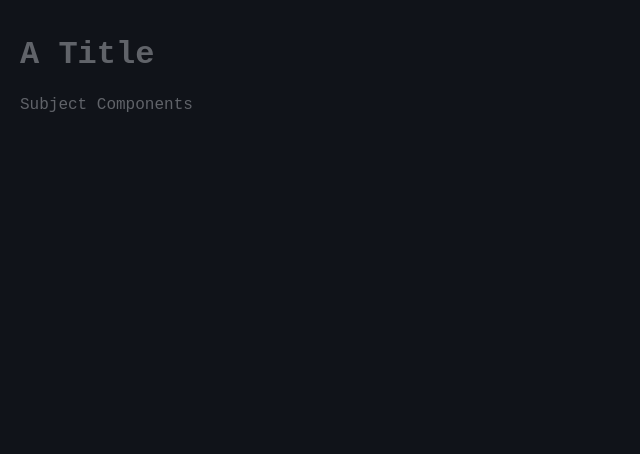
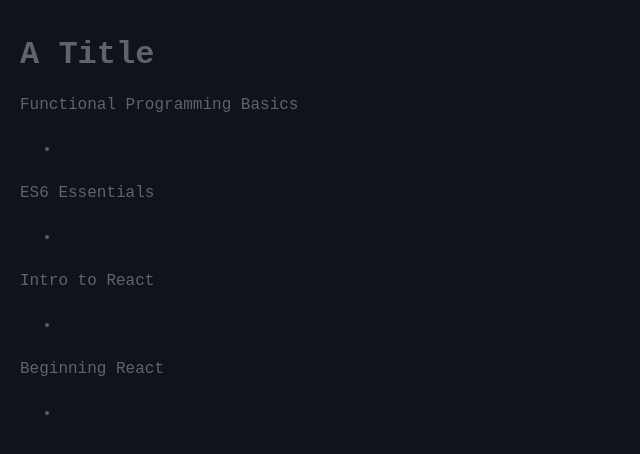
Before and after one commit to Roman-KO/notes, a React (Create React App) app: page / in a window 1280 px wide. Shown: the top 454 px of the page, without its empty margins (0-640 px from the left). Built offline with nearby package versions, Linux system fonts and the light colour scheme.

Commit message:
Rendering unique subjects.

```diff
--- a/src/App.js
+++ b/src/App.js
@@ -66,7 +66,10 @@ class App extends Component {
         return (
             <div>
                 <h1>A Title</h1>
-                <Subject />
+                <Subject subject={this.state.resources[0].subject}/>
+                <Subject subject={this.state.resources[1].subject}/>
+                <Subject subject={this.state.resources[2].subject}/>
+                <Subject subject={this.state.resources[3].subject}/>
             </div>
         );
     }
--- a/src/Subject.js
+++ b/src/Subject.js
@@ -8,9 +8,14 @@ export default class Subject extends Component {
 	// Event Handlers
 	render() {
 		return(
-			<p>
-				Subject Components
-			</p>
+			<div>
+				{this.props.subject}
+				<ul>
+					<li>
+						<a href=""></a>
+					</li>
+				</ul>
+			</div>
 		)
 	}
 }
```
Also changed, not shown: 1 other file (tests, documents, lock files or other folders).
